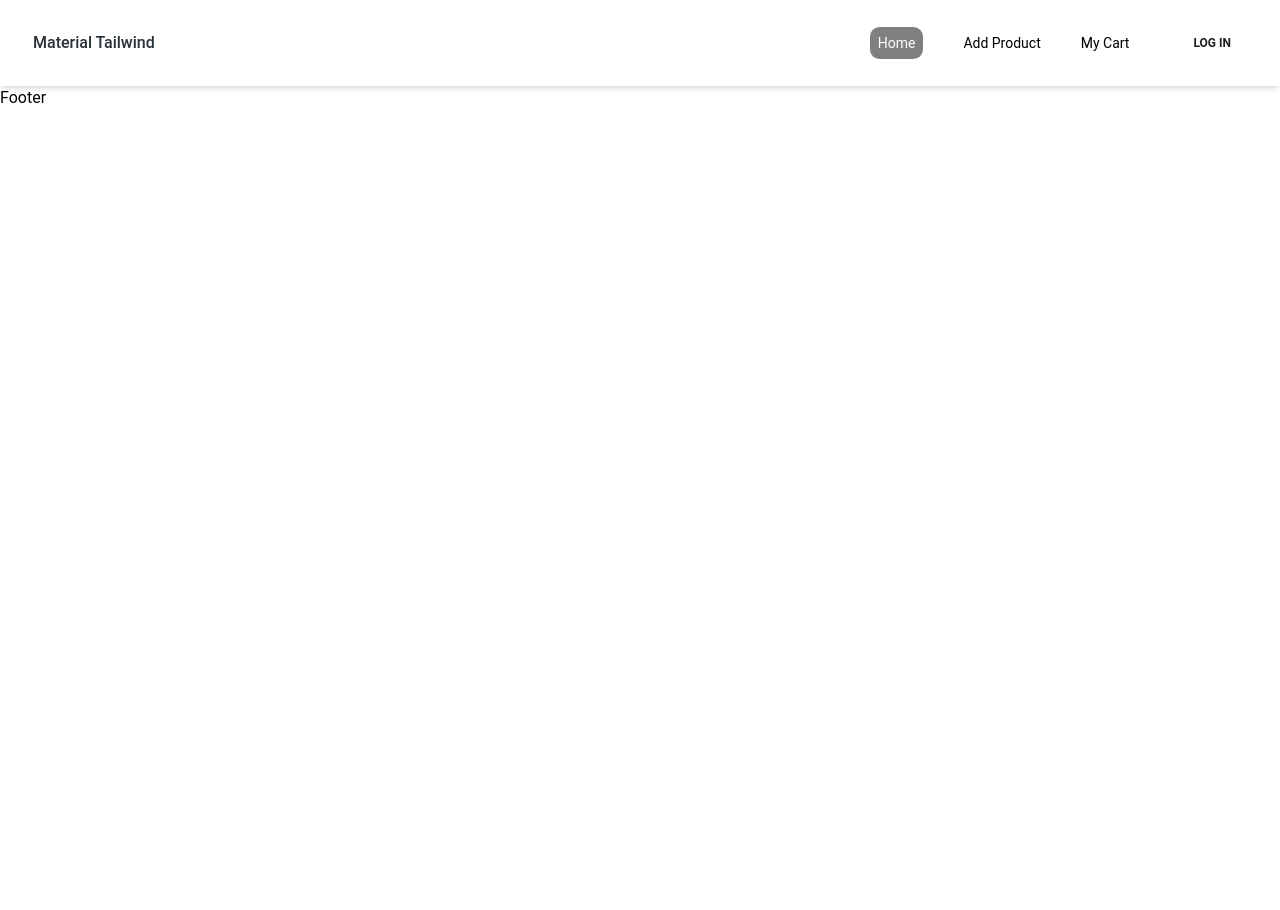
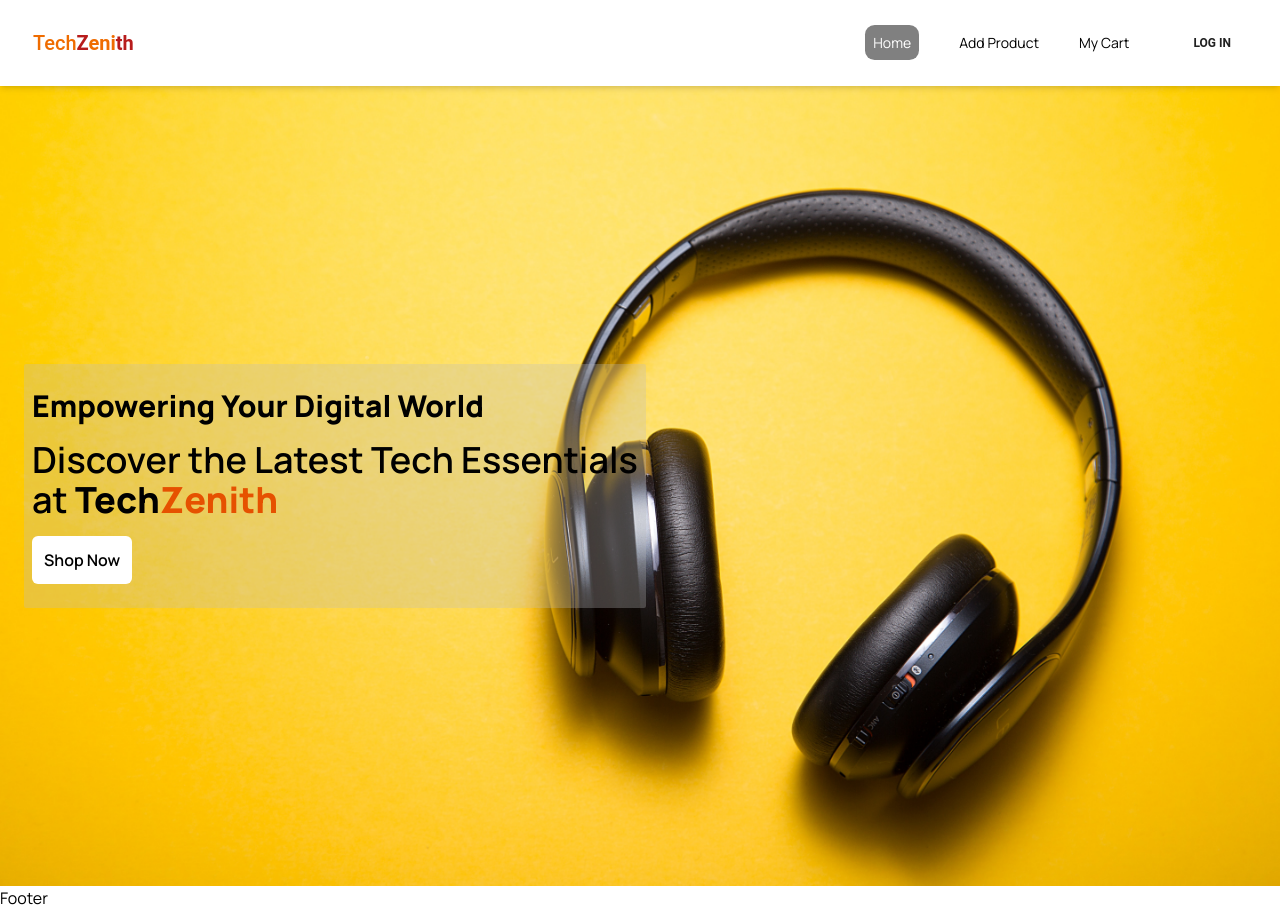
Before and after one commit to rafimd422/TechZenith-client, a React (Vite) app: page / in a window 1280 px wide. Before the commit the page ends 800 px from the top, so only its background shows below. Built offline with nearby package versions, Linux system fonts and the light colour scheme.

Commit message:
complated banner section

```diff
--- a/src/components/Fixed/Nav.jsx
+++ b/src/components/Fixed/Nav.jsx
@@ -8,6 +8,7 @@ import {
   } from "@material-tailwind/react";
 import './nav.css'
 import { NavLink } from "react-router-dom";
+import SignIn from "../Pages/SignIn/SignIn";
 
 const Nav = () => {
 
@@ -41,9 +42,9 @@ const Nav = () => {
           <Typography
             as="a"
             href="#"
-            className="mr-4 cursor-pointer py-1.5 font-medium"
+            className="mr-4 cursor-pointer py-1.5 font-medium text-orange-800 text-xl"
           >
-            Material Tailwind
+            Tech<span className="font-semibold"><span className="text-red-900 text-xl">Z</span>eni<span className="text-red-900 text-xl">th</span></span>
           </Typography>
           <div className="flex items-center gap-4">
             <div className="mr-4 hidden lg:block">{navList}</div>
@@ -53,7 +54,7 @@ const Nav = () => {
                 size="sm"
                 className="hidden lg:inline-block"
               >
-                <NavLink>Log In</NavLink>
+                <NavLink to={'/signin'}>Log In</NavLink>
               </Button>
             </div>
             <IconButton
@@ -70,7 +71,7 @@ const Nav = () => {
                   viewBox="0 0 24 24"
                   stroke="currentColor"
                   strokeWidth={2}
-                >
+              >
                   <path
                     strokeLinecap="round"
                     strokeLinejoin="round"
@@ -99,7 +100,7 @@ const Nav = () => {
           {navList}
           <div className="flex items-center gap-x-1">
             <Button fullWidth variant="text" size="sm" className="p-1">
-              <NavLink>Log In</NavLink>
+              <NavLink to={SignIn}>Log In</NavLink>
             </Button>
           </div>
         </MobileNav>
--- /dev/null
+++ b/src/components/Pages/Home/Banner.jsx
@@ -0,0 +1,15 @@
+import './banner.css'
+
+const Banner = () => {
+  return (
+    <div className="banner lg:h-screen md:min-h-[70vh] sm:min-h-[50vh] min-h-[40vh] bg-contain xl:bg-cover xl:bg-center flex items-center">
+     <div className='ms-6 bg-gray-400 bg-opacity-30 p-2 rounded-sm'>
+        <p className='text-3xl font-extrabold py-4'>Empowering Your Digital World</p>
+        <h3 className='sm:text-4xl text-3xl font-semibold'>Discover the Latest Tech Essentials <br /> at <span className='font-extrabold'>Tech<span className='text-orange-900'>Zenith</span></span></h3>
+        <button className='bg-white p-3 my-4 rounded-md font-semibold hover:text-white hover:bg-black'>Shop Now</button>
+        </div>
+    </div>
+  )
+}
+
+export default Banner
--- a/src/components/Pages/Home/Home.jsx
+++ b/src/components/Pages/Home/Home.jsx
@@ -1,10 +1,11 @@
 import React from 'react'
+import Banner from './Banner'
 
 const Home = () => {
   return (
-    <div>
-
-    </div>
+    <>
+<Banner />
+</>
   )
 }
 
--- /dev/null
+++ b/src/components/Pages/Home/banner.css
@@ -0,0 +1,4 @@
+.banner {
+    background-image: url(../../../assets/banner.jpg);
+    background-repeat: no-repeat;
+}
--- a/src/index.css
+++ b/src/index.css
@@ -1,3 +1,10 @@
+@import url('https://fonts.googleapis.com/css2?family=Manrope:wght@200;300;400;500;600;700;800&family=Poppins:ital,wght@0,100;0,200;0,300;0,400;0,500;0,600;0,700;0,800;0,900;1,100;1,600;1,800;1,900&display=swap');
+
 @tailwind base;
 @tailwind components;
 @tailwind utilities;
+
+
+body{
+    font-family: 'Manrope','Poppins', sans-serif;
+}
```
Also changed, not shown: src/assets/banner.jpg (added).
